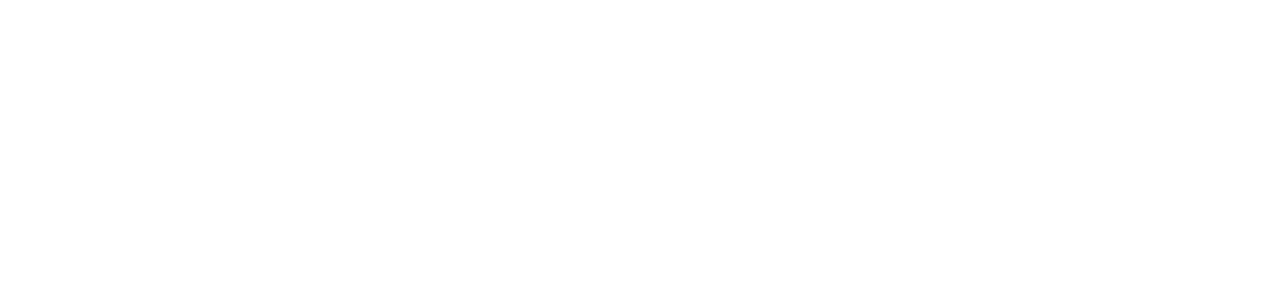
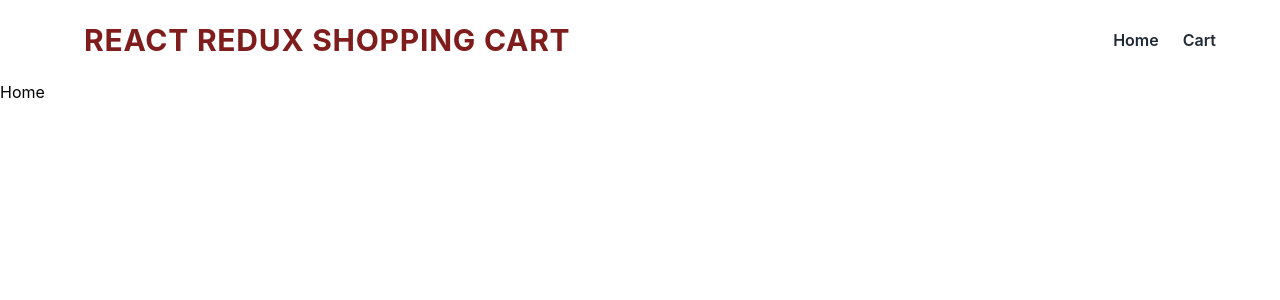
Before and after one commit to NazarStepaniuk/Shopping-Cart, a React (Create React App) app: page / in a window 1280 px wide. Shown: the top 300 px of the page. Built offline with nearby package versions, Linux system fonts and the light colour scheme.

Commit message:
added basic structure and navigation

```diff
--- a/src/App.js
+++ b/src/App.js
@@ -1,9 +1,17 @@
 import './App.css';
+import {Route, Routes} from "react-router-dom";
+import Home from "./pages/home.jsx";
+import Cart from "./pages/cart.jsx";
+import Header from './components/header/index.jsx';
 
 function App() {
     return (
-        <div className="App">
-
+        <div>
+            <Header/>
+            <Routes>
+                <Route path='/' element={<Home/>}/>
+                <Route path='/cart' element={<Cart/>}/>
+            </Routes>
         </div>
     );
 }
--- /dev/null
+++ b/src/components/header/index.jsx
@@ -0,0 +1,23 @@
+import { Link } from "react-router-dom"
+
+export default function Header(){
+    return <div>
+        <nav className="flex items-center justify-between h-20 max-w-6xl mx-auto">
+            <Link to={"/"}>
+                <div className="ml-5">
+                    <h1 className="text-red-900 font-bold text-xl sm:text-2xl md:text-3xl cursor-pointer tracking-wide">
+                        REACT REDUX SHOPPING CART
+                    </h1>
+                </div>
+            </Link>
+            <ul className="flex list-none items-center space-x-6 text-gray-800 font-semibold">
+                <Link to={"/"}>
+                    <li className="cursor-pointer">Home</li>
+                </Link>
+                <Link to={"/cart"}>
+                    <li className="cursor-pointer">Cart</li>
+                </Link>
+            </ul>
+        </nav>
+    </div>
+}
--- a/src/index.js
+++ b/src/index.js
@@ -1,12 +1,12 @@
-import React from 'react';
 import ReactDOM from 'react-dom/client';
 import './index.css';
 import App from './App';
+import {BrowserRouter} from "react-router-dom";
 
 
 const root = ReactDOM.createRoot(document.getElementById('root'));
 root.render(
-    <React.StrictMode>
+    <BrowserRouter>
         <App />
-    </React.StrictMode>
+    </BrowserRouter>
 );
```
